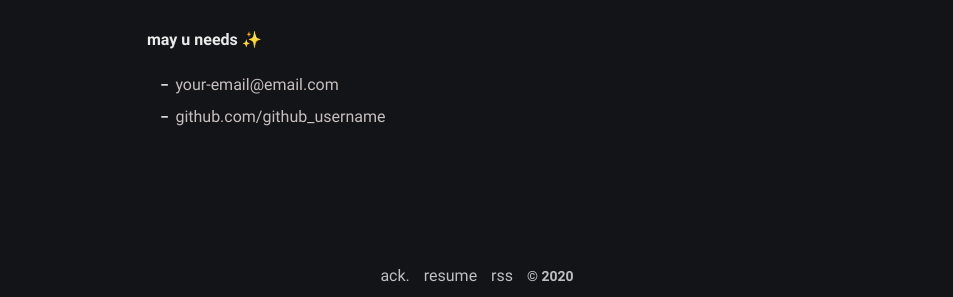
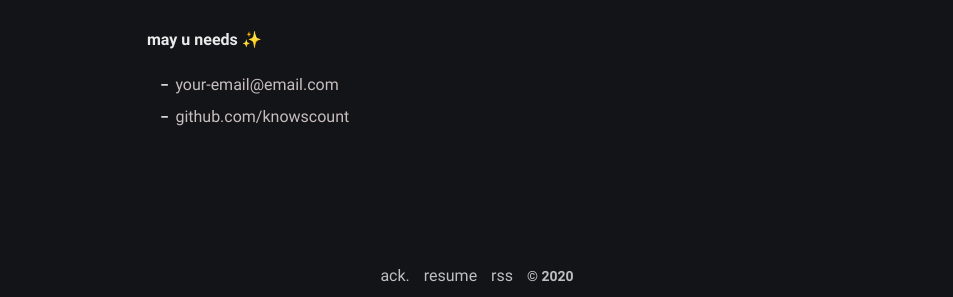
Before and after one commit to stackbit-projects/oceanic-aluminum-defd0, a Jekyll site: the page built from about.md, in a window 1280 px wide. Shown: the part 544-841 px from the top of the page, without its empty margins (163-1116 px from the left). Built offline with Jekyll 4.4.1, drawn with Linux system fonts in a browser that asks for light colours.

Commit message:
_config.yml: updated github in author

```diff
--- a/_config.yml
+++ b/_config.yml
@@ -12,7 +12,7 @@ author:
   name: KnowsCount's Blog
   bio: yet another beauteous blog
   username: username
-  github: github_username
+  github: knowscount
   twitter: knowscount
   facebook: facebook_username
   email: your-email@email.com
```
